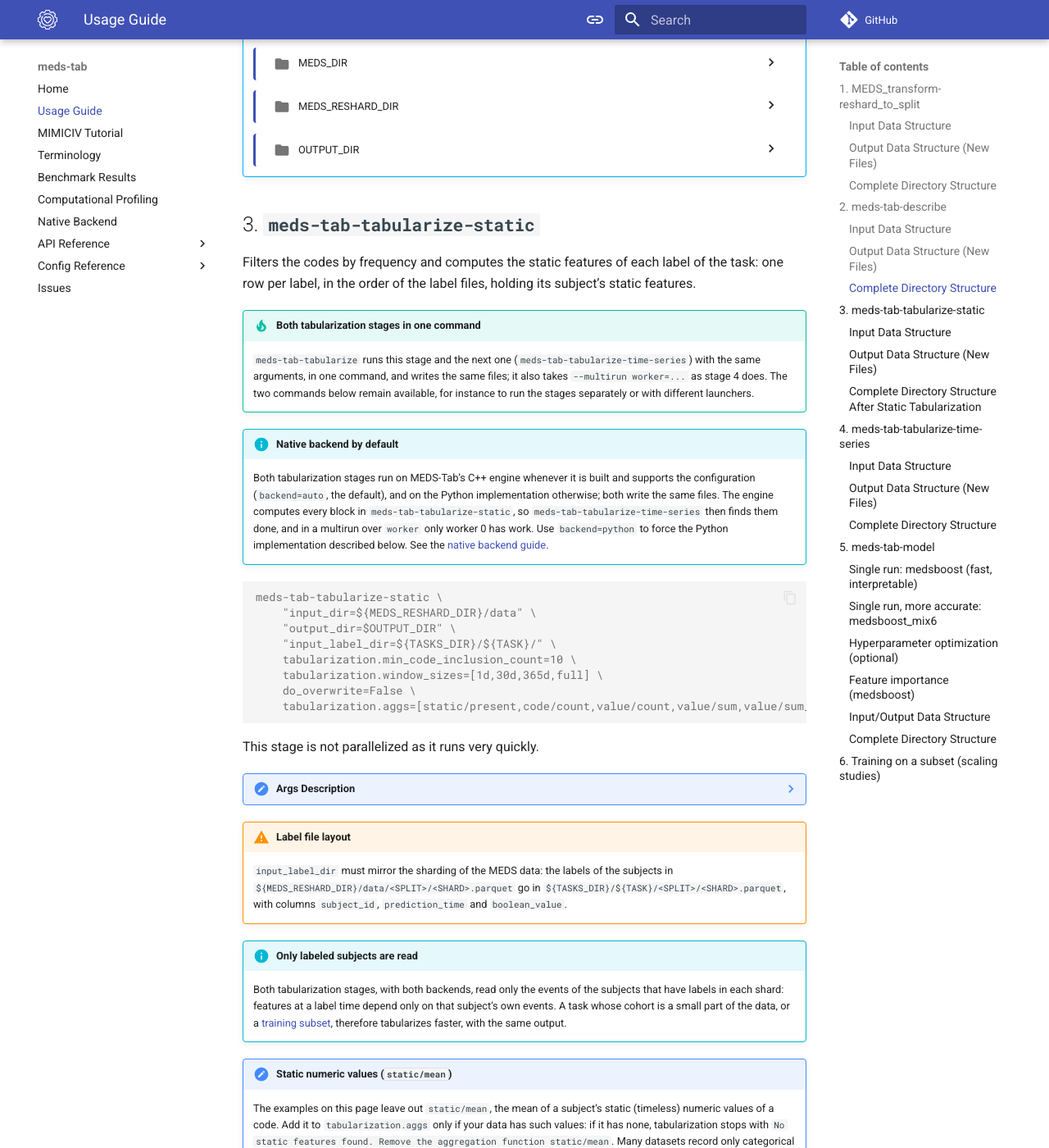
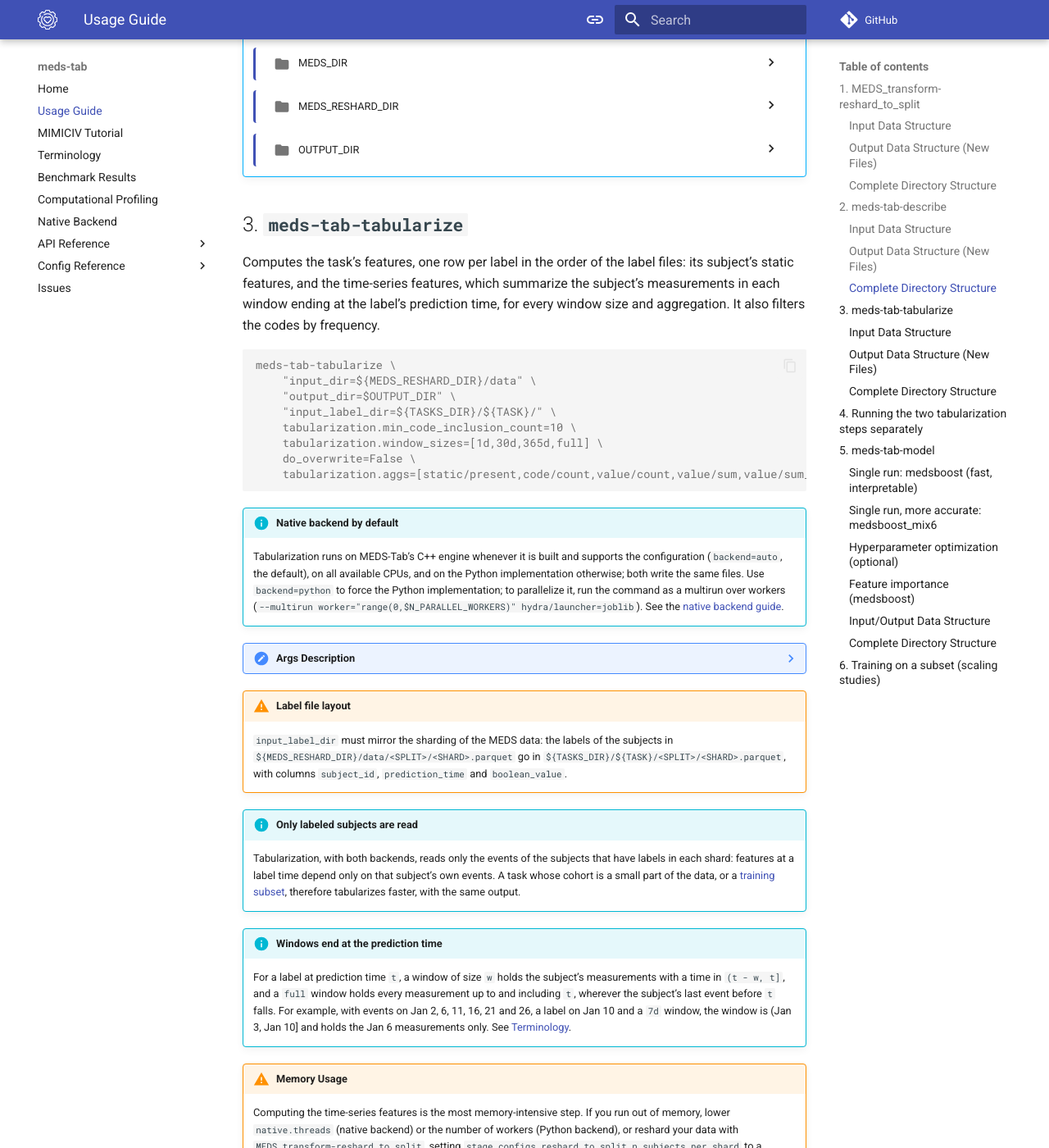
Before and after one commit to mmcdermott/MEDS_Tabular_AutoML, an MkDocs documentation site: the page built from docs/usage_guide.md, in a window 1280 px wide and 1400 px high, scrolled down 3529 px. Shown: the whole window at 82% size. Built offline with MkDocs 1.6.1 and Material for MkDocs 9.7.7, drawn with Linux system fonts in a browser that asks for light colours; comment, search, counter and statistics services are not loaded; some of the changed text lies outside the part shown.

Commit message:
docs: meds-tab-tabularize as the default tabularization command
The usage guide now tabularizes with the single meds-tab-tabularize
command (section 3), with the shared notes and one directory tree;
running meds-tab-tabularize-static and meds-tab-tabularize-time-series
separately becomes a short optional section 4 (numbering kept, so the
links to later sections are unchanged). The training-subset example
uses the single command too. Removes the remarks pointing non-binary
tasks to other launchers: MEDS-Tab handles binary tasks only for now.

Co-Authored-By: Claude Opus 5.5 <noreply@anthropic.com>
Claude-Session: https://claude.ai/code/session_01NJQdbGeHirAFJJNYLVKhdg

````diff
--- a/docs/usage_guide.md
+++ b/docs/usage_guide.md
@@ -2,7 +2,7 @@
 
 We provide a set of core CLI scripts to facilitate the tabularization and modeling of MEDS data. These scripts are designed to be run in sequence to transform raw MEDS data into tabularized data and train a model on the tabularized data.
 
-MEDS-Tab tabularizes **task-specific** features: given a task's labels, it computes features only at their prediction times, and every window ends at the prediction time. Stages 1 and 2 prepare the data; stages 3 and 4 tabularize it for one task; stage 5 trains models.
+MEDS-Tab tabularizes **task-specific** features: given a task's labels, it computes features only at their prediction times, and every window ends at the prediction time. Stages 1 and 2 prepare the data; stage 3 tabularizes it for one task; stage 5 trains models.
 
 !!! note "Removed: full tabularization and `meds-tab-cache-task`"
 
@@ -189,20 +189,14 @@ OUTPUT_DIR/
 
             - 📄 codes.parquet
 
-## 3. **`meds-tab-tabularize-static`**
+## 3. **`meds-tab-tabularize`**
 
-Filters the codes by frequency and computes the static features of each label of the task: one row per label, in the order of the label files, holding its subject's static features.
-
-!!! tip "Both tabularization stages in one command"
-
-    `meds-tab-tabularize` runs this stage and the next one (`meds-tab-tabularize-time-series`) with the same arguments, in one command, and writes the same files; it also takes `--multirun worker=...` as stage 4 does. The two commands below remain available, for instance to run the stages separately or with different launchers.
-
-!!! info "Native backend by default"
-
-    Both tabularization stages run on MEDS-Tab's C++ engine whenever it is built and supports the configuration (`backend=auto`, the default), and on the Python implementation otherwise; both write the same files. The engine computes every block in `meds-tab-tabularize-static`, so `meds-tab-tabularize-time-series` then finds them done, and in a multirun over `worker` only worker 0 has work. Use `backend=python` to force the Python implementation described below. See the [native backend guide](native_backend.md).
+Computes the task's features, one row per label in the order of the label files: its subject's static features,
+and the time-series features, which summarize the subject's measurements in each window ending at the label's
+prediction time, for every window size and aggregation. It also filters the codes by frequency.
 
 ```console
-meds-tab-tabularize-static \
+meds-tab-tabularize \
     "input_dir=${MEDS_RESHARD_DIR}/data" \
     "output_dir=$OUTPUT_DIR" \
     "input_label_dir=${TASKS_DIR}/${TASK}/" \
@@ -212,7 +206,13 @@ meds-tab-tabularize-static \
     tabularization.aggs=[static/present,code/count,value/count,value/sum,value/sum_sqd,value/min,value/max]
 ```
 
-This stage is not parallelized as it runs very quickly.
+!!! info "Native backend by default"
+
+    Tabularization runs on MEDS-Tab's C++ engine whenever it is built and supports the configuration
+    (`backend=auto`, the default), on all available CPUs, and on the Python implementation otherwise; both write
+    the same files. Use `backend=python` to force the Python implementation; to parallelize it, run the command
+    as a multirun over workers (`--multirun worker="range(0,$N_PARALLEL_WORKERS)" hydra/launcher=joblib`). See
+    the [native backend guide](native_backend.md).
 
 ??? note "Args Description"
 
@@ -223,6 +223,7 @@ This stage is not parallelized as it runs very quickly.
     - `tabularization.window_sizes`: The window sizes to use for aggregations.
     - `do_overwrite`: Whether to overwrite existing files.
     - `tabularization.aggs`: The aggregation methods to use.
+    - `native.threads`: Threads of the native engine (default: every CPU available).
 
 !!! warning "Label file layout"
 
@@ -230,7 +231,18 @@ This stage is not parallelized as it runs very quickly.
 
 !!! info "Only labeled subjects are read"
 
-    Both tabularization stages, with both backends, read only the events of the subjects that have labels in each shard: features at a label time depend only on that subject's own events. A task whose cohort is a small part of the data, or a [training subset](#6-training-on-a-subset-scaling-studies), therefore tabularizes faster, with the same output.
+    Tabularization, with both backends, reads only the events of the subjects that have labels in each shard: features at a label time depend only on that subject's own events. A task whose cohort is a small part of the data, or a [training subset](#6-training-on-a-subset-scaling-studies), therefore tabularizes faster, with the same output.
+
+!!! info "Windows end at the prediction time"
+
+    For a label at prediction time `t`, a window of size `w` holds the subject's measurements with a time in `(t - w, t]`, and a `full` window holds every measurement up to and including `t`, wherever the subject's last event before `t` falls. For example, with events on Jan 2, 6, 11, 16, 21 and 26, a label on Jan 10 and a `7d` window, the window is (Jan 3, Jan 10\] and holds the Jan 6 measurements only. See [Terminology](terminology.md#where-a-window-ends).
+
+!!! warning "Memory Usage"
+
+    Computing the time-series features is the most memory-intensive step. If you run out of memory, lower
+    `native.threads` (native backend) or the number of workers (Python backend), or reshard your data with
+    `MEDS_transform-reshard_to_split`, setting `stage_configs.reshard_to_split.n_subjects_per_shard` to a smaller
+    number.
 
 !!! note "Static numeric values (`static/mean`)"
 
@@ -267,120 +279,18 @@ TASKS_DIR/
 ### Output Data Structure (New Files)
 
 ```text
-OUTPUT_DIR/
-└─── tabularize/
-    └─── <SPLIT A>
-    │   │   <SHARD 0>/none/static/present.npz
-    │   │   <SHARD 1>/none/static/present.npz
-    │   │   ...
-    │
-    └─── <SPLIT B>
-        │   <SHARD 0>/none/static/present.npz
-        │   <SHARD 1>/none/static/present.npz
-        │   ...
-```
-
-### Complete Directory Structure After Static Tabularization
-
-!!! abstract "Stage 3 Directory Structure"
-
-    ??? folder "MEDS_DIR"
-
-        [Previous structure]
-
-    ??? folder "MEDS_RESHARD_DIR"
-
-        [Previous structure]
-
-    ??? folder "TASKS_DIR"
-
-        ??? folder "TASK"
-
-            ??? folder "SPLIT A"
-
-                - 📄 SHARD 0.parquet
-                - 📄 SHARD 1.parquet
-
-            ??? folder "SPLIT B"
-
-                [Similar structure to SPLIT A]
-
-    ??? folder "OUTPUT_DIR"
-
-        ??? folder "metadata"
-
-            - 📄 codes.parquet
-
-        ??? folder "tabularize"
-
-            ??? folder "SPLIT A"
-
-                ??? folder "SHARD 0"
-
-                    ??? folder "none/static"
-
-                        - 📄 present.npz
-
-                ??? folder "SHARD 1"
-
-                    ??? folder "none/static"
-
-                        - 📄 present.npz
-
-            ??? folder "SPLIT B"
-
-                [Similar structure to SPLIT A]
-
-## 4. **`meds-tab-tabularize-time-series`**
-
-This stage computes the time-series features of each label: for every window size and aggregation, a summary of the subject's measurements in the window that ends at the label's prediction time. It is the computationally intensive stage, and uses sparse matrices (scipy.sparse), sharding for parallel processing, and Polars for the window computations.
-
-```console
-meds-tab-tabularize-time-series \
-    --multirun \
-    worker="range(0,$N_PARALLEL_WORKERS)" \
-    hydra/launcher=joblib \
-    "input_dir=${MEDS_RESHARD_DIR}/data" \
-    "output_dir=$OUTPUT_DIR" \
-    "input_label_dir=${TASKS_DIR}/${TASK}/" \
-    tabularization.min_code_inclusion_count=10 \
-    tabularization.window_sizes=[1d,30d,365d,full] \
-    do_overwrite=False \
-    tabularization.aggs=[static/present,code/count,value/count,value/sum,value/sum_sqd,value/min,value/max]
-```
-
-!!! info "Windows end at the prediction time"
-
-    For a label at prediction time `t`, a window of size `w` holds the subject's measurements with a time in `(t - w, t]`, and a `full` window holds every measurement up to and including `t`, wherever the subject's last event before `t` falls. For example, with events on Jan 2, 6, 11, 16, 21 and 26, a label on Jan 10 and a `7d` window, the window is (Jan 3, Jan 10\] and holds the Jan 6 measurements only. See [Terminology](terminology.md#where-a-window-ends).
-
-!!! warning "Memory Usage"
-
-    This stage is the most memory intensive stage! This stage should be parallelized to speed up the processing of the data. If you run out of memory, either reduce the workers or reshard your data with `MEDS_transform-reshard_to_split` setting `stage_configs.reshard_to_split.n_subjects_per_shard` to a smaller number.
-
-!!! warning "Code Inclusion Parameters"
-
-    You must use the same code inclusion parameters (which in this example is just `tabularization.min_code_inclusion_count`) as in the previous stage, `meds-tab-tabularize-static`, to ensure that the same codes are included in the tabularized data.
-
-### Input Data Structure
-
-```text
-[Previous structure remains the same]
-```
-
-### Output Data Structure (New Files)
-
-```text
 OUTPUT_DIR/tabularize/
 │
 └─── <SPLIT A>
+│   │   <SHARD 0>/none/static/present.npz
 │   │   <SHARD 0>/1d/code/count.npz
 │   │   <SHARD 0>/1d/value/sum.npz
-|   |   ...
-|   |   <SHARD 0>/7d/code/count.npz
+│   │   ...
+│   │   <SHARD 0>/7d/code/count.npz
 │   │   <SHARD 0>/7d/value/sum.npz
 │   │   ...
-|   |   <SHARD 1>/1d/code/count.npz
-│   │   <SHARD 1>/1d/value/sum.npz
+│   │   <SHARD 1>/none/static/present.npz
+│   │   <SHARD 1>/1d/code/count.npz
 │   │   ...
 │
 └─── <SPLIT B>
@@ -389,7 +299,7 @@ OUTPUT_DIR/tabularize/
 
 ### Complete Directory Structure
 
-!!! abstract "Stage 4 Directory Structure"
+!!! abstract "Stage 3 Directory Structure"
 
     ??? folder "MEDS_DIR"
 
@@ -447,6 +357,38 @@ OUTPUT_DIR/tabularize/
 
                 [Similar structure to SPLIT A]
 
+## 4. Running the two tabularization steps separately
+
+`meds-tab-tabularize` is the same as running `meds-tab-tabularize-static` (static features, and the code
+filtering) and then `meds-tab-tabularize-time-series` (time-series features) with the same arguments; it writes the
+same files. Both commands remain, for instance to run the steps at different times or with different launchers:
+
+```console
+meds-tab-tabularize-static \
+    "input_dir=${MEDS_RESHARD_DIR}/data" \
+    "output_dir=$OUTPUT_DIR" \
+    "input_label_dir=${TASKS_DIR}/${TASK}/" \
+    tabularization.min_code_inclusion_count=10 \
+    tabularization.window_sizes=[1d,30d,365d,full] \
+    do_overwrite=False \
+    tabularization.aggs=[static/present,code/count,value/count,value/sum,value/sum_sqd,value/min,value/max]
+```
+
+```console
+meds-tab-tabularize-time-series \
+    "input_dir=${MEDS_RESHARD_DIR}/data" \
+    "output_dir=$OUTPUT_DIR" \
+    "input_label_dir=${TASKS_DIR}/${TASK}/" \
+    tabularization.min_code_inclusion_count=10 \
+    tabularization.window_sizes=[1d,30d,365d,full] \
+    do_overwrite=False \
+    tabularization.aggs=[static/present,code/count,value/count,value/sum,value/sum_sqd,value/min,value/max]
+```
+
+Give both the same arguments, in particular the same code inclusion parameters, so that they include the same codes.
+On the native backend, `meds-tab-tabularize-static` computes every block, so `meds-tab-tabularize-time-series`
+then finds them done.
+
 ## 5. **`meds-tab-model`**
 
 Trains a tabular model on the task's tabularized data (read from `${output_dir}/tabularize`) and its labels (`input_label_dir`). The system incorporates extended memory support through sequential shard loading during training and efficient data loading through custom iterators.
@@ -756,7 +695,7 @@ OUTPUT_MODEL_DIR/
 
 ## 6. Training on a subset (scaling studies)
 
-To see how performance grows with the amount of training data, train on reproducible subsets of the training split. Give **every** stage (`meds-tab-describe`, both tabularization stages and `meds-tab-model`) the same `train_subset` overrides, and `meds-tab-describe` the task's labels too:
+To see how performance grows with the amount of training data, train on reproducible subsets of the training split. Give **every** stage (`meds-tab-describe`, `meds-tab-tabularize` and `meds-tab-model`) the same `train_subset` overrides, and `meds-tab-describe` the task's labels too:
 
 ```console
 SUBSET=("train_subset.by=subjects" "train_subset.n=5000" "train_subset.salt=0")
@@ -764,9 +703,7 @@ OUT="${OUTPUT_DIR}/${TASK}/subjects-5000-salt0"
 
 meds-tab-describe "input_dir=${MEDS_RESHARD_DIR}/data" "output_dir=$OUT" \
     "input_label_dir=${TASKS_DIR}/${TASK}/" "${SUBSET[@]}"
-meds-tab-tabularize-static "input_dir=${MEDS_RESHARD_DIR}/data" "output_dir=$OUT" \
-    "input_label_dir=${TASKS_DIR}/${TASK}/" "${SUBSET[@]}"
-meds-tab-tabularize-time-series "input_dir=${MEDS_RESHARD_DIR}/data" "output_dir=$OUT" \
+meds-tab-tabularize "input_dir=${MEDS_RESHARD_DIR}/data" "output_dir=$OUT" \
     "input_label_dir=${TASKS_DIR}/${TASK}/" "${SUBSET[@]}"
 meds-tab-model --multirun "input_dir=${MEDS_RESHARD_DIR}/data" "output_dir=$OUT" \
     "input_label_dir=${TASKS_DIR}/${TASK}/" "output_model_dir=${OUT}/model" "task_name=$TASK" "${SUBSET[@]}"
````
Also changed, not shown: other parts of docs/usage_guide.md (+1 -4 lines).
